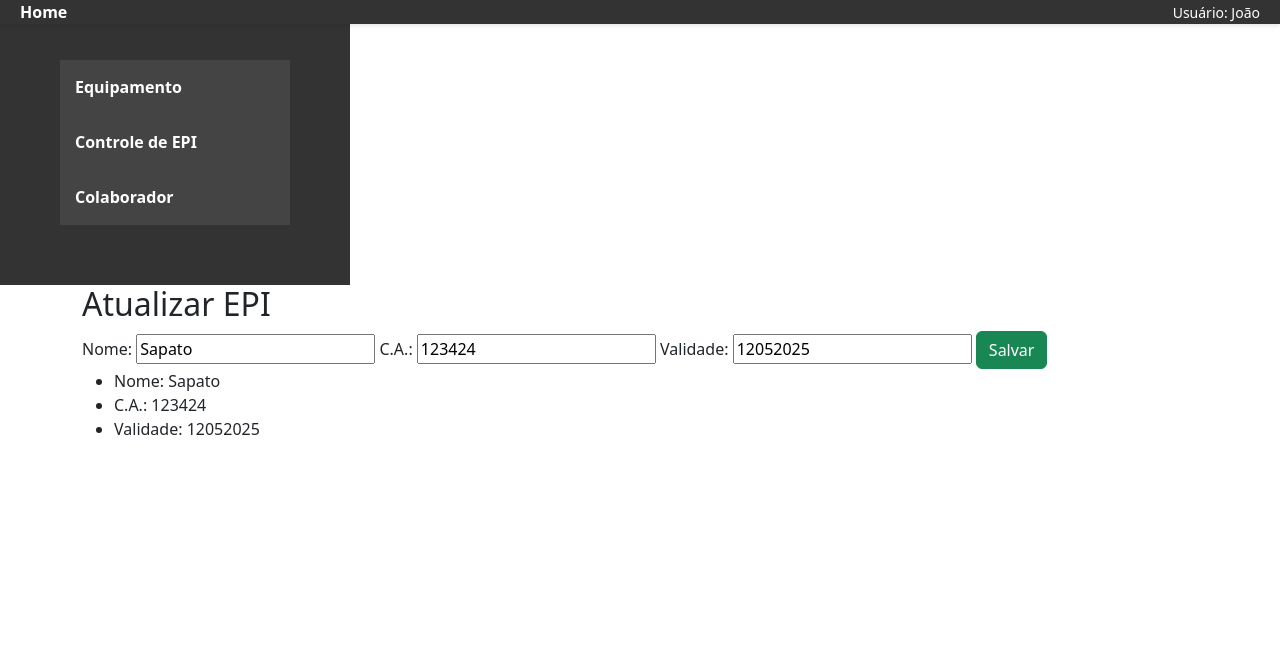
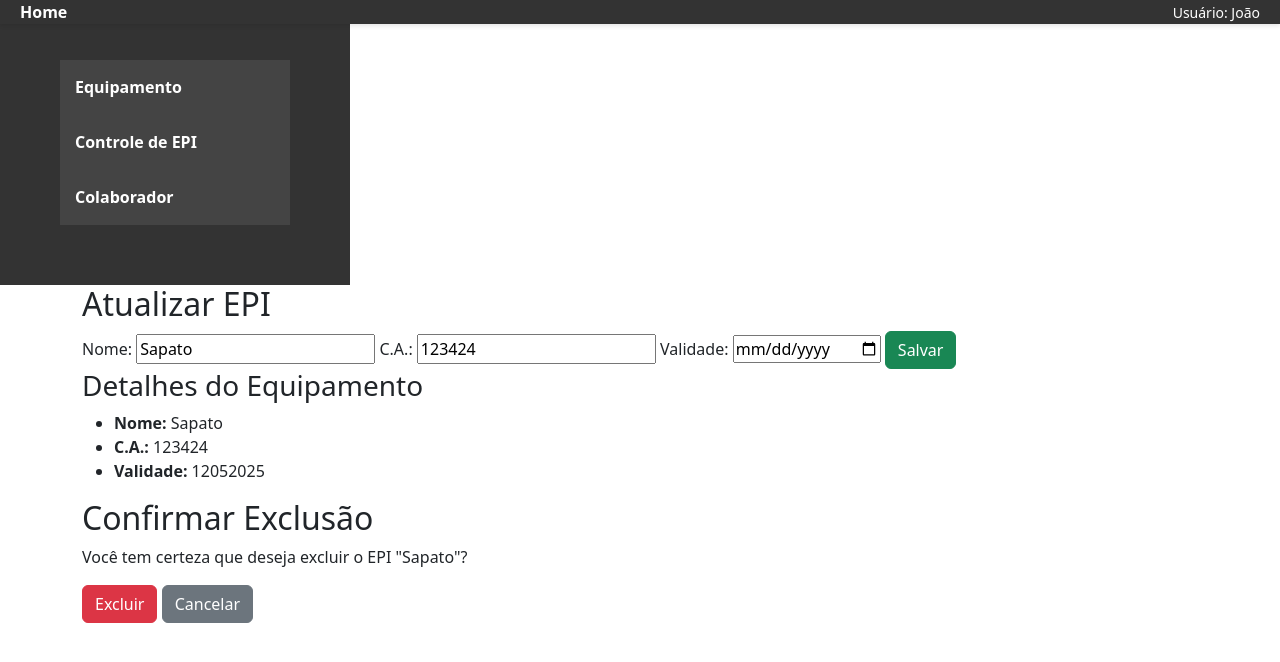
Before and after one commit to Rexfire12/sistema_controle_epi, a Django app: page /atualizar/1/ in a window 1280 px wide. Shown: the top 662 px of the page. Run offline with Django 5.2, Linux system fonts and the light colour scheme; data comes from the database, SQL or seed files in the repository.

Commit message:
terceiro commit

```diff
--- a/controle_epi/epi/templates/epi/globals/atualizar.html
+++ b/controle_epi/epi/templates/epi/globals/atualizar.html
@@ -5,23 +5,39 @@
     <form action="/atualizar/{{ equipamento.id }}" method="post" class="registration-form">
         {% csrf_token %}
         <h2>Atualizar EPI</h2>
-        <label for="name">Nome:</label>
+
+        <label for="nome">Nome:</label>
         <input type="text" id="nome" name="nome" value="{{ equipamento.nome }}" required>
+
         <label for="ca">C.A.:</label>
         <input type="text" id="ca" name="ca" value="{{ equipamento.ca }}" required>
+
         <label for="validade">Validade:</label>
-        <input type="text" id="validade" name="validade" value="{{ equipamento.validade }}" required>
+        <input type="date" id="validade" name="validade" value="{{ equipamento.validade }}" required>
+
         <button class="btn btn-success" type="submit">Salvar</button>
     </form>
+
     {% if error %}
-    <p>{{ error }}</p>
+        <p class="error">{{ error }}</p>
     {% endif %}
+
     {% if equipamento %}
+    <h3>Detalhes do Equipamento</h3>
     <ul>
-        <li>Nome: {{ equipamento.nome }}</li>
-        <li>C.A.: {{ equipamento.ca }}</li>
-        <li>Validade: {{ equipamento.validade }}</li>
+        <li><strong>Nome:</strong> {{ equipamento.nome }}</li>
+        <li><strong>C.A.:</strong> {{ equipamento.ca }}</li>
+        <li><strong>Validade:</strong> {{ equipamento.validade }}</li>
     </ul>
     {% endif %}
 </div>
+<div class="container">
+    <h2>Confirmar Exclusão</h2>
+    <p>Você tem certeza que deseja excluir o EPI "{{ equipamento.nome }}"?</p>
+    <form method="post">
+        {% csrf_token %}
+        <button type="submit" class="btn btn-danger">Excluir</button>
+        <a href="{% url 'listar_epi' %}" class="btn btn-secondary">Cancelar</a>
+    </form>
+  </div>
 {% endblock content %}
--- a/controle_epi/epi/urls.py
+++ b/controle_epi/epi/urls.py
@@ -6,4 +6,5 @@
     path('cadastrar/', views.cadastrar_epi, name='cadastrar_epi'),
     path('atualizar/<int:id>/', views.atualizar_epi, name='atualizar_epi'),
     path('listar/', views.listar_epi, name='listar_epi'),
+    path('excluir/<int:id>/', views.excluir_epi, name='excluir_epi'),
 ]
--- a/controle_epi/epi/views.py
+++ b/controle_epi/epi/views.py
@@ -1,4 +1,4 @@
-from django.shortcuts import render, redirect
+from django.shortcuts import get_object_or_404, render, redirect
 from epi.models import Equipamento
 
 
@@ -23,31 +23,68 @@
 
 #Editar EPI
 def atualizar_epi(request, id):
-    equipamento = Equipamento.objects.get(id=id)
+    # Tenta obter o equipamento, retorna 404 se não encontrado
+    equipamento = get_object_or_404(Equipamento, id=id)
     if request.method == 'POST':
         nome = request.POST.get('nome')
         ca = request.POST.get('ca')
         validade = request.POST.get('validade')
-        if nome and ca and validade:
+
+        # Validação mais robusta
+        if not (nome and ca and validade):
+            return render(request, 'epi/globals/atualizar.html', {
+                'equipamento': equipamento,
+                'error': 'Todos os campos devem ser preenchidos'
+            })
+
+        try:
+            # Tente converter a validade para o tipo de dado correto (por exemplo, data)
             equipamento.nome = nome
             equipamento.ca = ca
             equipamento.validade = validade
             equipamento.save()
-            return redirect('/atualizar')
-        else:
-            return render(request, 'epi/globals/atualizar.html', {'equipamento': equipamento, 'error': 'Todos os campos devem ser preenchidos'})
+            return redirect(f'/listar_epi/{equipamento.id}')  # Redireciona para a página de detalhes
+        except ValueError:
+            return render(request, 'epi/globals/atualizar.html', {
+                'equipamento': equipamento,
+                'error': 'Dados inválidos, por favor verifique os campos.'
+            })
+
+    # Renderiza a página de atualização se o método for GET
     return render(request, 'epi/globals/atualizar.html', {'equipamento': equipamento})
 
 #Listar EPIs
+from django.shortcuts import render
+from .models import Equipamento
+
 def listar_epi(request):
+    # Obtendo todos os equipamentos inicialmente
     values = Equipamento.objects.all()
+
+    # Obtendo parâmetros de filtro da URL
     nome = request.GET.get('nome')
     ca = request.GET.get('ca')
     validade = request.GET.get('validade')
-    if nome or ca or validade:
-        values = values.filter(
-            nome__icontains=nome,
-            ca__icontains=ca,
-            validade__icontains=validade
-        )
-    return render(request, 'epi/globals/listar.html', {'equipamento': values})
+
+    # Aplicando filtros se os parâmetros forem fornecidos
+    if nome:
+        values = values.filter(nome__icontains=nome)
+    if ca:
+        values = values.filter(ca__icontains=ca)
+    if validade:
+        values = values.filter(validade__icontains=validade)
+
+    # Retornando o contexto para o template
+    return render(request, 'epi/globals/listar.html', {'equipamentos': values})
+#Excluir
+from django.shortcuts import render, get_object_or_404, redirect
+from .models import Equipamento
+
+def excluir_epi(request, id):
+    equipamento = get_object_or_404(Equipamento, id=id)
+
+    if request.method == 'POST':
+        equipamento.delete()
+        return redirect('listar_epi')  # Redireciona para a lista de EPIs após a exclusão
+
+    return render(request, 'epi/globals/excluir.html', {'equipamento': equipamento})
```
Also changed, not shown: controle_epi/epi/templates/epi/globals/listar.html (+22 -43 lines).
